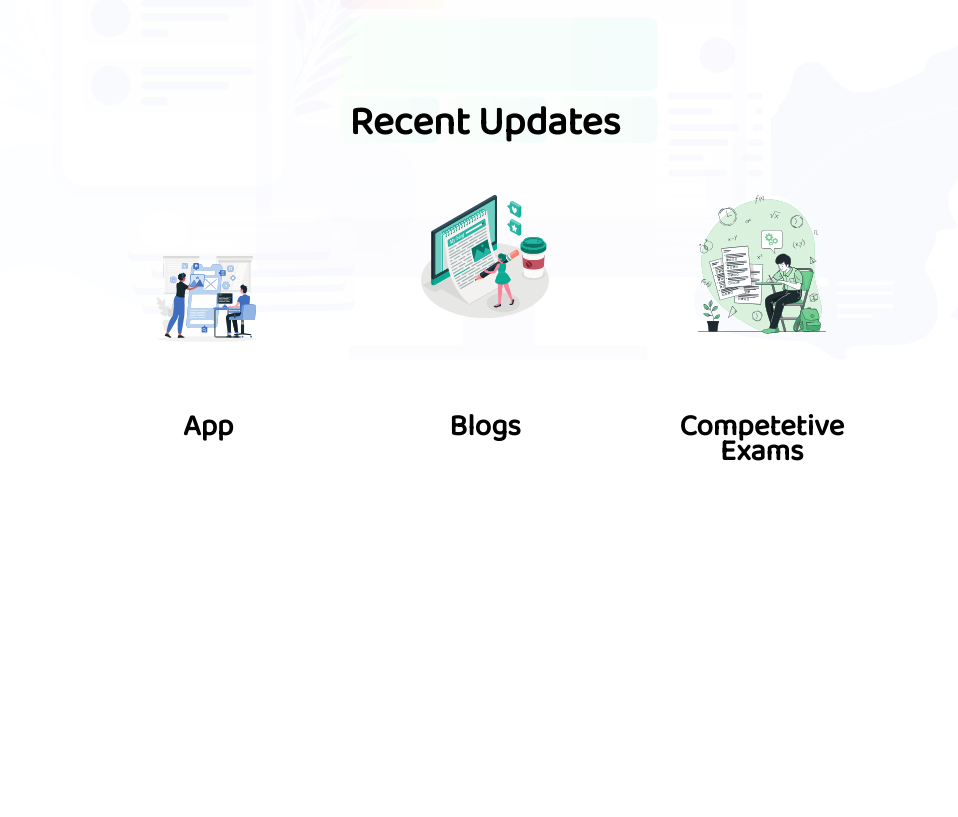
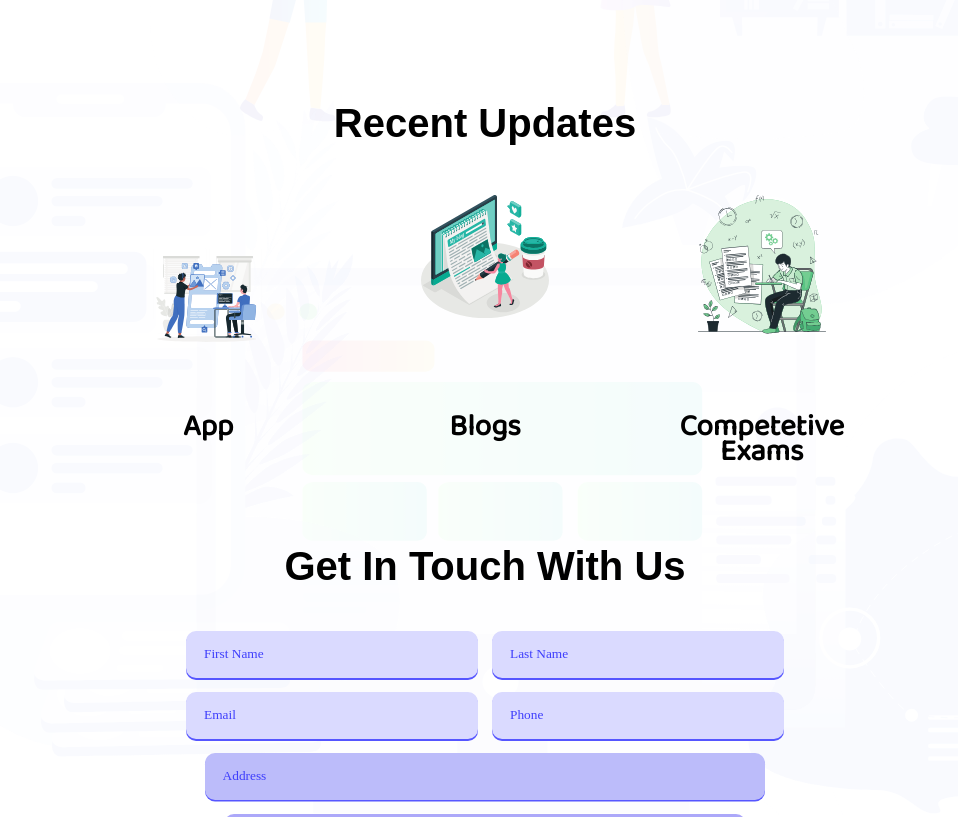
Before and after one commit to haider-malik/Amupedia, a plain HTML site: page Home/home.html in a window 1280 px wide. Shown: the part 1983-2800 px from the top of the page, without its empty margins (155-1113 px from the left). Before the commit the page ends 2459 px from the top, so only its background shows below. Drawn offline with Linux system fonts and the light colour scheme; a web font is replaced by a local one.

Commit message:
Designed Contact Form

```diff
--- a/Home/home.css
+++ b/Home/home.css
@@ -1,6 +1,11 @@
 *{
     margin: 0;
     padding: 0;
+}
+
+h2{
+    font-family: 'Proza Libre', sans-serif;
+    font-weight: bold;
 }
 
 /* styling for background svg images  */
@@ -456,7 +461,7 @@ navigation menu opens in mobile phones */
     text-align: center;
     font-size: 2.5rem;
     font-weight: bold;
-    margin: 80px auto 0px auto;
+    margin: 80px 8px 0px 8px;
 }
 .grabnotes a{
     text-decoration: none;
@@ -525,3 +530,74 @@ navigation menu opens in mobile phones */
     background: url('images/recup_comp_exam.svg') no-repeat top center;
     background-size: 4em;
 }
+
+/* Styling for contact form  */
+.cntfrm{
+    margin-top: 30px;
+}
+.cntfrm div{
+    width: 100%;
+    display: flex;
+    flex-wrap: wrap;
+    justify-content: center;
+}
+
+
+.details{
+    flex-basis: 20%;
+    margin: 7px;
+    padding: 13px 18px;
+    background-color: rgb(218, 218, 255);
+    color: royalblue;
+    font-family: 'Baloo Bhai 2';
+    border: none;
+    border-radius: 10px;
+    box-shadow: 0px 2px rgb(86, 86, 255);
+}
+
+::placeholder{
+    color: rgb(62, 62, 252);
+    font-family: 'Hina Mincho', serif;
+}
+
+input:focus{
+    background-color: rgb(243, 239, 255);
+    box-shadow: none;
+    outline: none;
+}
+
+.address{
+    margin: 7px;
+    padding: 13px 18px;
+    background-color: rgb(188, 188, 250);
+    color: royalblue;
+    font-family: 'Baloo Bhai 2';
+    border: none;
+    border-radius: 10px;
+    flex-basis: 41%;
+    box-shadow: 0px 1.4px rgb(86, 86, 255);
+}
+
+.msg{
+    margin: 7px;
+    padding: 24px 18px;
+    background-color: rgb(172, 168, 249);
+    color: royalblue;
+    font-family: 'Baloo Bhai 2';
+    border: none;
+    border-radius: 10px;
+    flex-basis: 38%;
+    box-shadow: 0px 1.4px rgb(86, 86, 255);
+}
+
+.sub{
+    color: rgb(62, 62, 252);
+    flex-basis: 20%;
+    border: none;
+    border-radius: 20px;
+    padding: 10px 20px;
+    margin: 7px;
+    background-color: rgb(159, 154, 255);
+    box-shadow: 0px 1.4px rgb(86, 86, 255);
+    cursor: pointer;
+}
--- a/Home/home.html
+++ b/Home/home.html
@@ -10,6 +10,12 @@
     <link rel="preconnect" href="https://fonts.googleapis.com">
     <link rel="preconnect" href="https://fonts.gstatic.com" crossorigin>
     <link href="https://fonts.googleapis.com/css2?family=Baloo+Bhai+2&display=swap" rel="stylesheet">
+    <link rel="preconnect" href="https://fonts.googleapis.com">
+
+    <link rel="preconnect" href="https://fonts.gstatic.com" crossorigin>
+    <link href="https://fonts.googleapis.com/css2?family=Proza+Libre&display=swap" rel="stylesheet">
+
+
 </head>
 
 <body>
@@ -99,10 +105,26 @@
         <!-- grab your notes section  -->
         <h2 class="grabh2">Grab Your Notes Here</h2>
         <div class="grabnotes">
-            <a href="https://www.google.co.in/" target="_blank"><div class="grab1"><p>B.Tech</p></div></a>
-            <a href=""><div class="grab2"><p>B.E</p></div></a>
-            <a href=""><div class="grab3"><p>B.Com</p></div></a>
-            <a href=""><div class="grab4"><p>B.Sc</p></div></a>
+            <a href="https://www.google.co.in/" target="_blank">
+                <div class="grab1">
+                    <p>B.Tech</p>
+                </div>
+            </a>
+            <a href="">
+                <div class="grab2">
+                    <p>B.E</p>
+                </div>
+            </a>
+            <a href="">
+                <div class="grab3">
+                    <p>B.Com</p>
+                </div>
+            </a>
+            <a href="">
+                <div class="grab4">
+                    <p>B.Sc</p>
+                </div>
+            </a>
         </div>
 
 
@@ -110,10 +132,44 @@
         <!-- same css as grabnotes section  -->
         <h2 class="grabh2">Recent Updates</h2>
         <div class="grabnotes">
-            <a href=""><div class="rec1"><p>App</p></div></a>
-            <a href=""><div class="rec2"><p>Blogs</p></div></a>
-            <a href=""><div class="rec3"><p>Competetive Exams</p></div></a>
+            <a href="">
+                <div class="rec1">
+                    <p>App</p>
+                </div>
+            </a>
+            <a href="">
+                <div class="rec2">
+                    <p>Blogs</p>
+                </div>
+            </a>
+            <a href="">
+                <div class="rec3">
+                    <p>Competetive Exams</p>
+                </div>
+            </a>
         </div>
+
+        <!-- Contact Form  -->
+        <h2 class="grabh2" >Get In Touch With Us</h2>
+        <form action="" class="cntfrm">
+            <div>
+                <input type="text" placeholder="First Name" class="details">
+                <input type="text" placeholder="Last Name" class="details">
+            </div>
+            <div>
+                <input type="text" placeholder="Email" class="details">
+                <input type="text" placeholder="Phone" class="details">
+            </div>
+            <div>
+                <input type="text" placeholder="Address" class="address">
+            </div>
+            <div>
+                <input type="text" placeholder="Type your message here" class="msg">
+            </div>
+            <div>
+                <input type="submit" class="sub">
+            </div>
+        </form>
     </section>
 </body>
 
```
